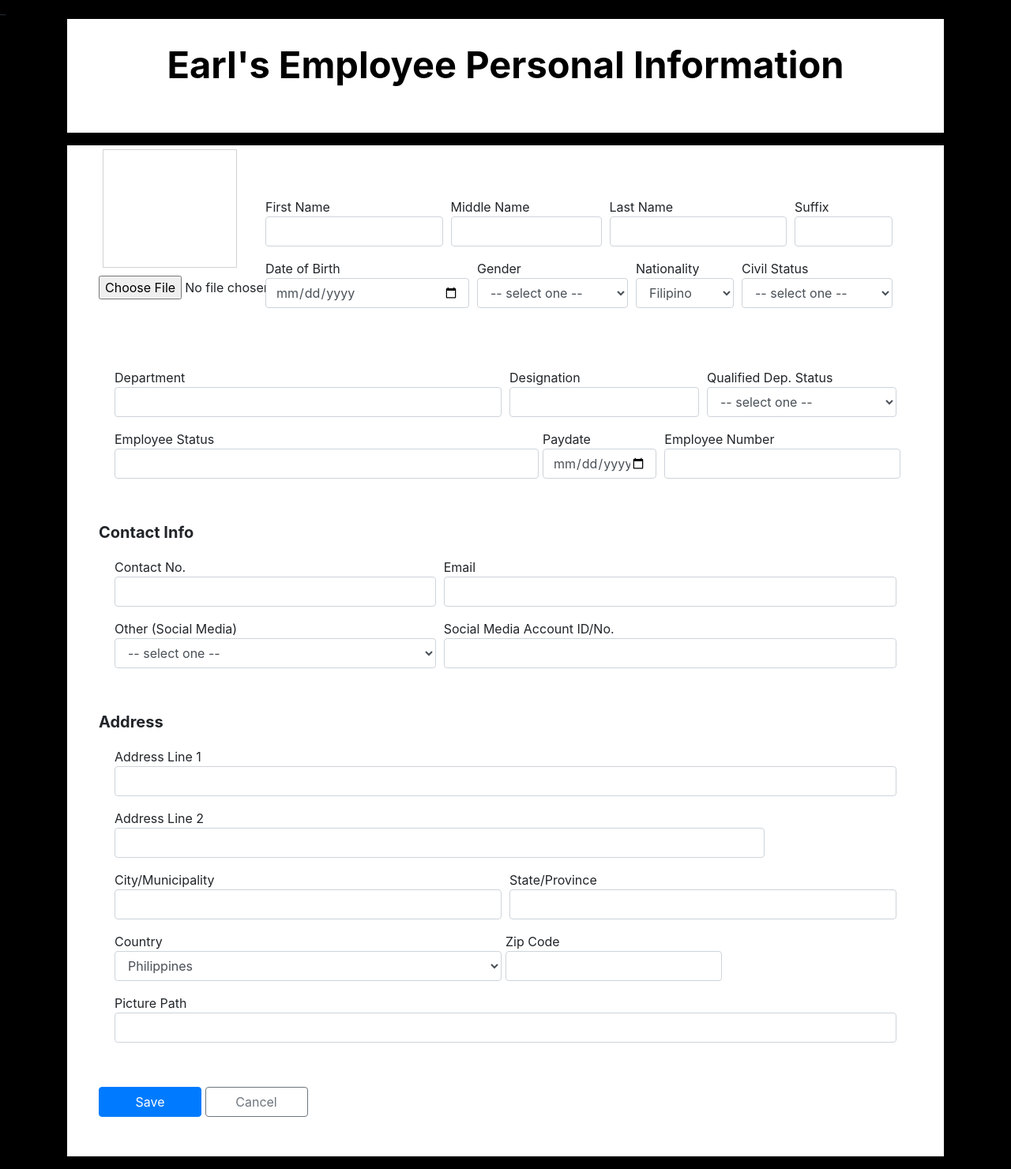
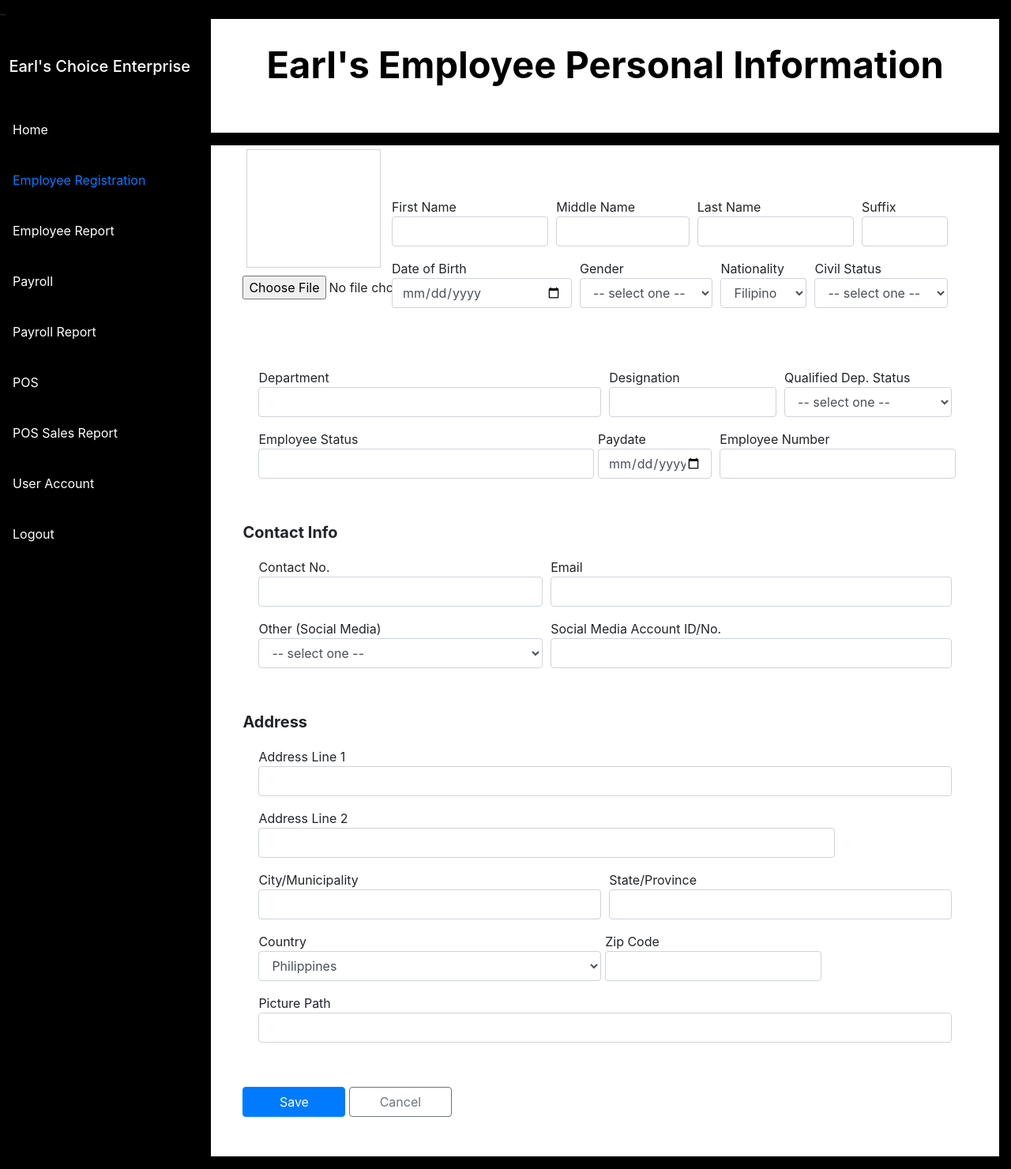
Before and after one commit to EEarlll/lpu_lab_activity1, a PHP site: page /lpu_web_development/employee_registration_save.php in a window 1280 px wide. Shown: the whole page at 79% size. Run offline with PHP 8.4, Linux system fonts and the light colour scheme.

Commit message:
17/09/2023

```diff
--- a/lpu_web_development/employee_registration_save.php
+++ b/lpu_web_development/employee_registration_save.php
@@ -19,6 +19,58 @@ _
 </head>
 
 <body style="background-color: black;">
+    <div class="d-flex">
+        <div class="vh-100 sticky-top bg-black" style="width: 280px;">
+            <h5 class="text-white text-center my-5">Earl's Choice Enterprise</h5>
+            <ul class="nav flex-column mb-auto">
+                <li class="">
+                    <a href="Admin_page.php" class="nav-link mb-4 text-white">
+                        Home
+                    </a>
+                </li>
+                <li>
+                    <a href="employee_registration_save.php" class="nav-link active mb-4">
+                        Employee Registration
+                    </a>
+                </li>
+                <li>
+                    <a href="#" class="nav-link text-white mb-4">
+                        Employee Report
+                    </a>
+                </li>
+                <li>
+                    <a href="Payroll_page.php" class="nav-link text-white mb-4">
+                        Payroll
+                    </a>
+                </li>
+                <li>
+                    <a href="#" class="nav-link text-white  mb-4">
+                        Payroll Report
+                    </a>
+                </li>
+                <li>
+                    <a href="#" class="nav-link text-white mb-4">
+                        POS
+                    </a>
+                </li>
+                <li>
+                    <a href="#" class="nav-link text-white mb-4">
+                        POS Sales Report
+                    </a>
+                </li>
+                <li>
+                    <a href="user_account_page.php" class="nav-link text-white mb-4">
+                        User Account
+                    </a>
+                </li>
+                <li>
+                    <a href="" class="nav-link text-white  mb-4">
+                        Logout
+                    </a>
+                </li>
+            </ul>
+        </div>
+        <div class="flex-grow-1">
             <div class="container">
                 <div class="page_border">
                     <form id="pic-upload" class="a-form" enctype="multipart/form-data" method="post" width='840'>
@@ -654,6 +706,10 @@ _
                     </form>
                 </div>
             </div>
+        </div>
+
+    </div>
+
 </body>
 
 </html
```
Also changed, not shown: lpu_web_development/Admin_page.php (+4 -4 lines), lpu_web_development/Payroll_page.php (+57 -1 lines), lpu_web_development/user_account_page.php (+13 -13 lines). Lines whose indentation alone changed are shown as unchanged.
